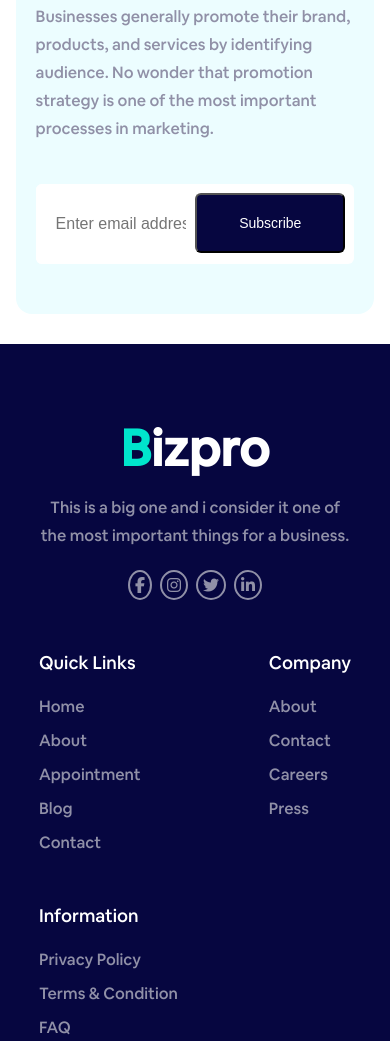
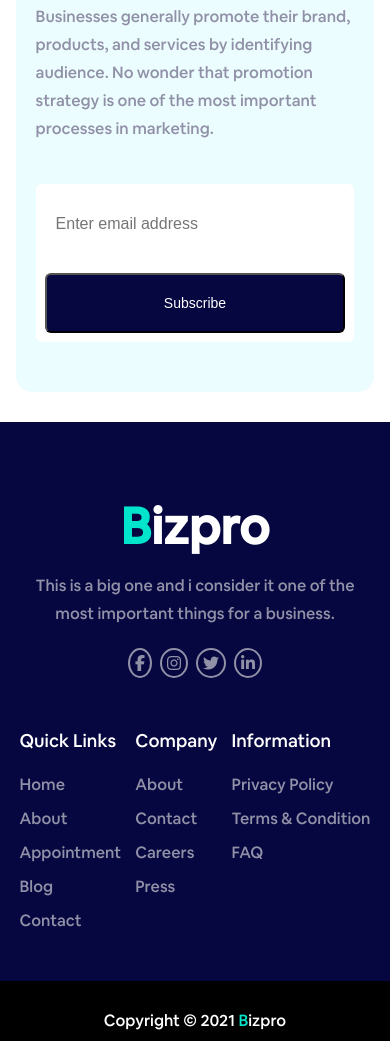
Before and after one commit to shahidulmiraj/bizpro, a plain HTML site: page index.html in a window 390 px wide. Shown: the part 5314-6355 px from the top of the page. Drawn offline with Linux system fonts and the light colour scheme; files whose address does not match are found by name.

Commit message:
update css

```diff
--- a/assets/css/style.css
+++ b/assets/css/style.css
@@ -827,8 +827,9 @@ body {
   .footer {
     flex-wrap: wrap;
     row-gap: 50px;
-    padding-left: 10%;
-    padding-right: 10%;
+    column-gap: 5px;
+    padding-left: 5%;
+    padding-right: 5%;
   }
   .footer .footer-header {
     width: 100%;
@@ -845,8 +846,12 @@ body {
     gap: 20px;
     align-items: center;
   }
+  .newsletter-content form {
+    flex-direction: column;
+  }
 }
-
+/* ---------------------------------------- */
+/* tablet responsive  */
 @media screen and (min-width:601px) and (max-width:900px) {
   .banner {
     padding: 20px 10px;
```
